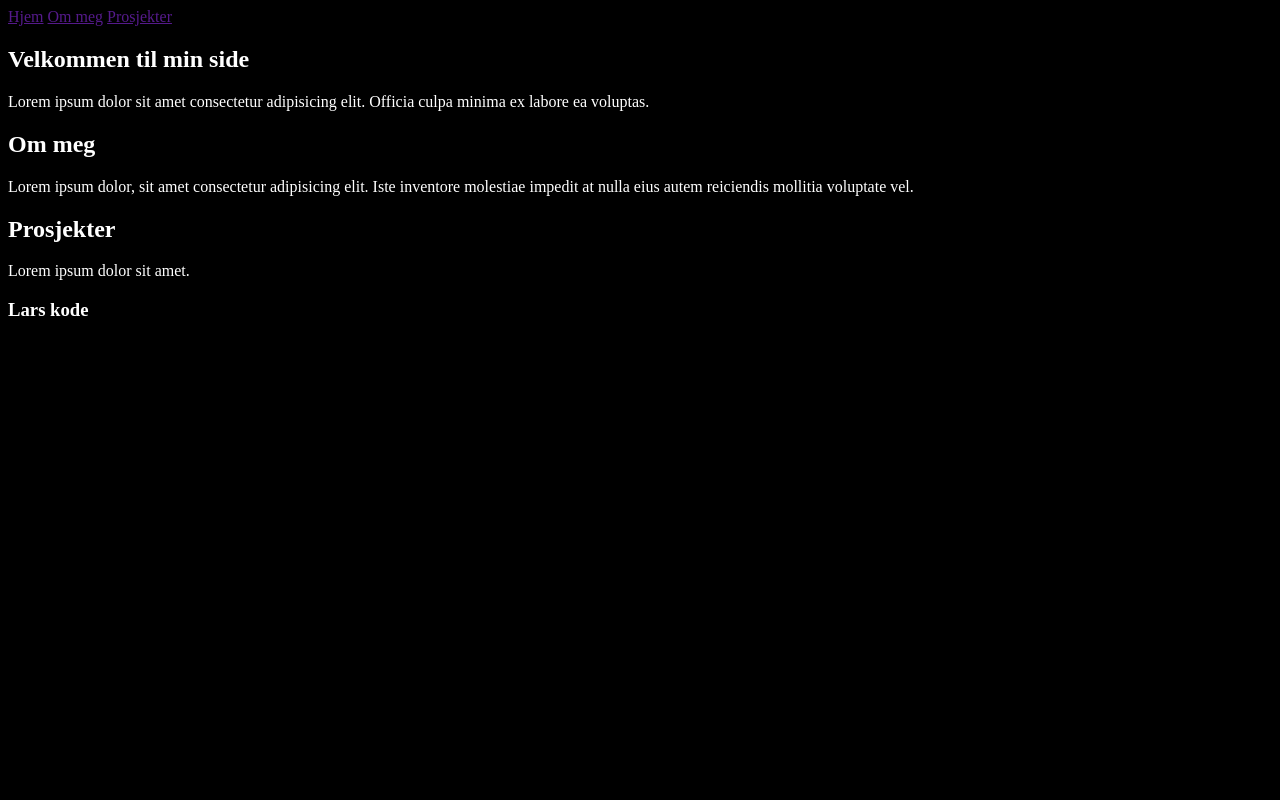
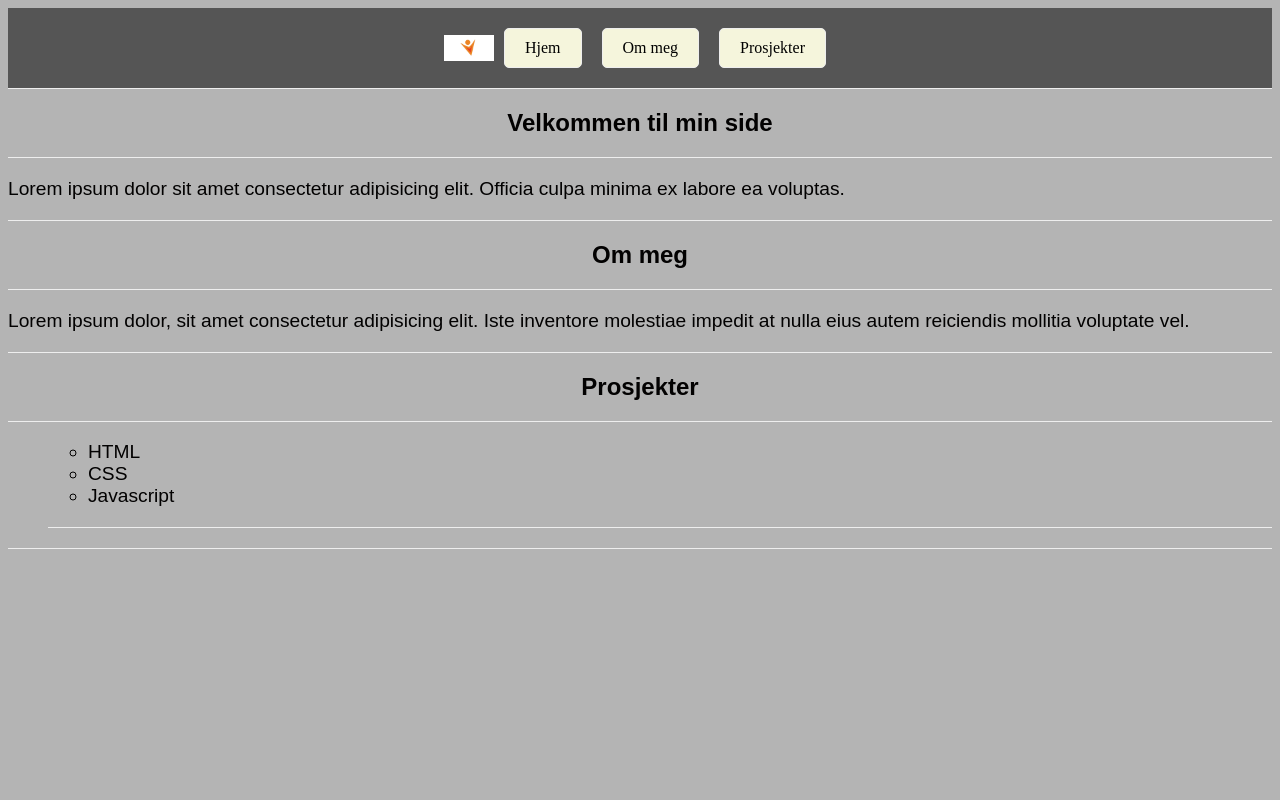
Before and after one commit to LarsMagneGlodedata/Gl-de_uke1-dag2, a website: page index.html in a window 1280 px wide. Shown: the top 800 px of the page. Drawn offline with Linux system fonts and the light colour scheme.

Commit message:
Lagt til img element. Lagt til liste element. Pynta med CSS

```diff
--- a/index.html
+++ b/index.html
@@ -13,6 +13,7 @@
   <body>
     <header>
       <nav>
+        <img src="Glode-logo.jpg" alt="Glode-logo">
         <a href="">Hjem</a>
         <a href="">Om meg</a>
         <a href="">Prosjekter</a>
@@ -34,9 +35,13 @@
       </section>
       <section>
         <h2>Prosjekter</h2>
-        <p>
-          Lorem ipsum dolor sit amet.
-        </p>
+          <ul>
+            <ul>
+              <li>HTML</li>
+              <li>CSS</li>
+              <li>Javascript</li>
+            </ul>
+          </ul>
       </section>
     </main>
     <footer>
--- a/styles.css
+++ b/styles.css
@@ -1,4 +1,63 @@
 body {
-  color: white;
-  background-color: black;
+  color: rgb(2, 1, 1);
+  background-color: #b4b4b4;
 }
+
+main {
+  height: 100vh;
+}
+
+img {
+  width: 50px;
+}
+
+header {
+  background-color: #555;
+  border-bottom: 1px solid #eee;
+}
+
+nav  {
+  display: flex;
+  justify-content: center;
+  align-items: center;
+  padding: 20px;
+  margin: 0 35px;
+
+}
+
+
+
+nav a {
+  display: block;
+  border: 1px solid #eee;
+  padding: 10px 20px;
+  border-radius: 5px;
+  margin: 0 10px;
+  background-color: beige;
+  color: black;
+  text-decoration: none;
+}
+
+nav a:hover {
+  color: #999;
+}
+
+h1, h2 {
+  display: flex;
+  justify-content: center;
+  font-family: Arial, Helvetica, sans-serif;
+  font-weight: bold;
+  border-bottom: 1px solid #eee;
+  padding-bottom: 20px;
+}
+
+p, ul {
+  font-family: Arial, Helvetica, sans-serif;
+  font-size: 1.2rem;
+  border-bottom: 1px solid #eee;
+  padding-bottom: 20px;
+}
+
+h3 {
+  border-top: 1px solid #eee;
+}
```
Also changed, not shown: Glode-logo.jpg (added).
